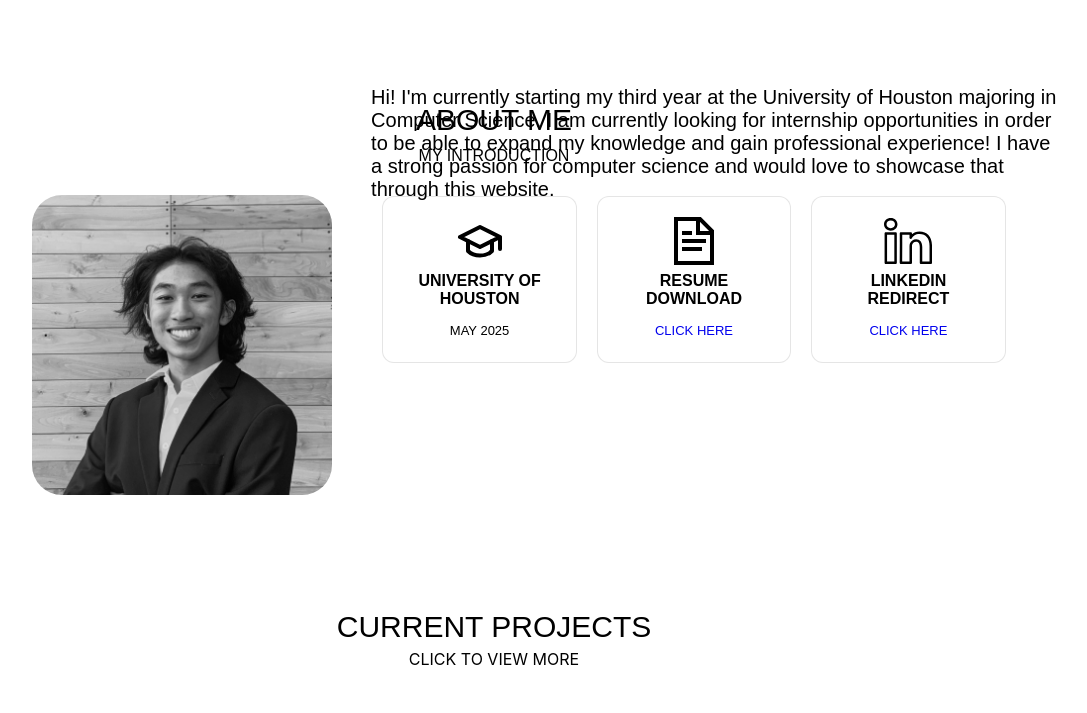
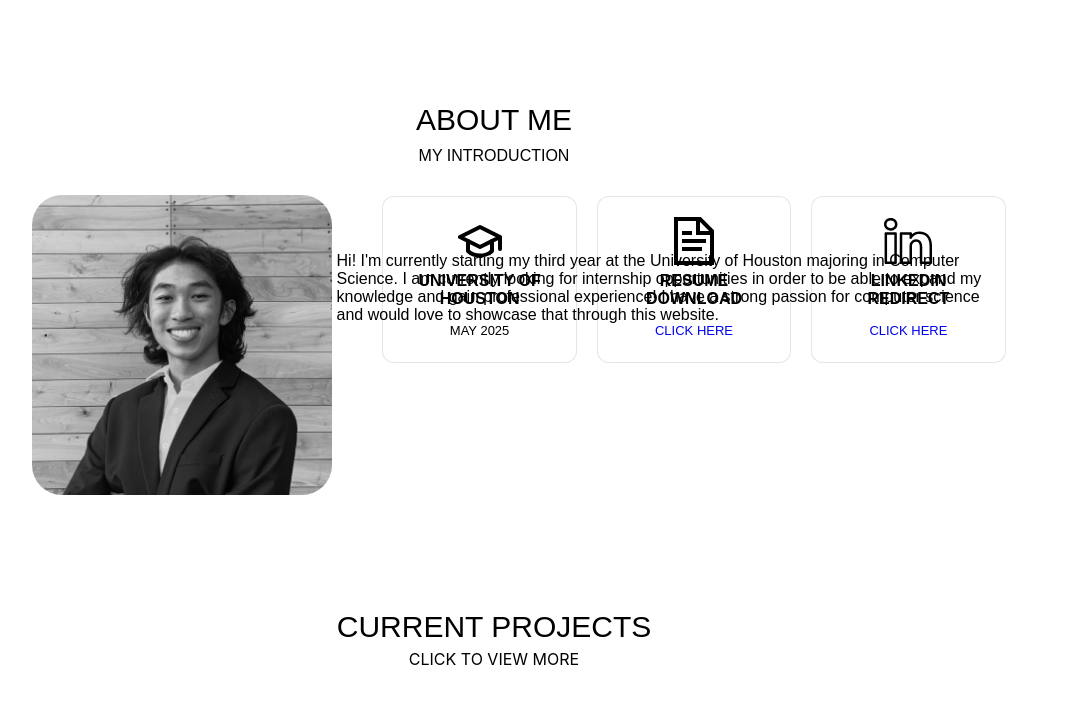
Before and after one commit to wilsonhuangcs/wilson, a React (Create React App) app: page / in a window 1536 px wide. Shown: the part 1134-1847 px from the top of the page, without its empty margins (274-1361 px from the left). Built offline with nearby package versions, Linux system fonts and the light colour scheme.

Commit message:
Deployed website

```diff
--- a/src/App.css
+++ b/src/App.css
@@ -161,15 +161,38 @@
 }
 
 @media (min-width: 1500px) {
-  .aboutme {
-    position: relative;
-    left: 60%;
+  .aboutme .description {
+    position: absolute;
+    left: 5%;
+    top: 40px;
+    width: 650px;
+  }
+}
+
+@media (min-width: 1300px) {
+  .aboutme .description {
+    position: absolute;
+    font-size: medium;
+    left: -5%;
+    top: 170px;
+    width: 650px;
   }
 }
 
 @media (max-width: 1000px) {
   .aboutme .description {
+    position: absolute;
     font-size: small;
+    left: 5%;
+    bottom: 170px;
+    width: 480px;
+  }
+}
+
+@media (max-width: 800px) {
+  .aboutme .description {
+    font-size: small;
+    bottom: 165px;
     width: 480px;
   }
 }
```
